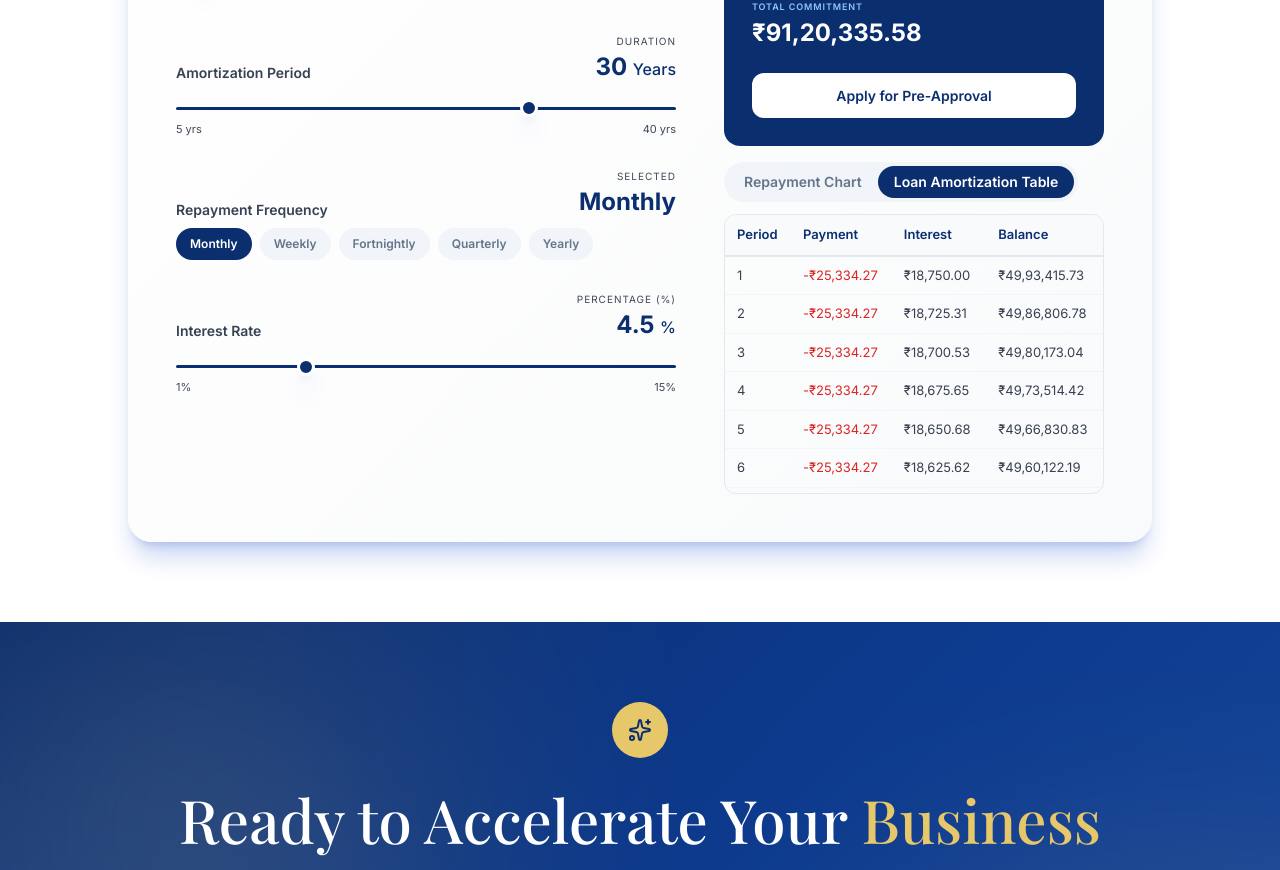
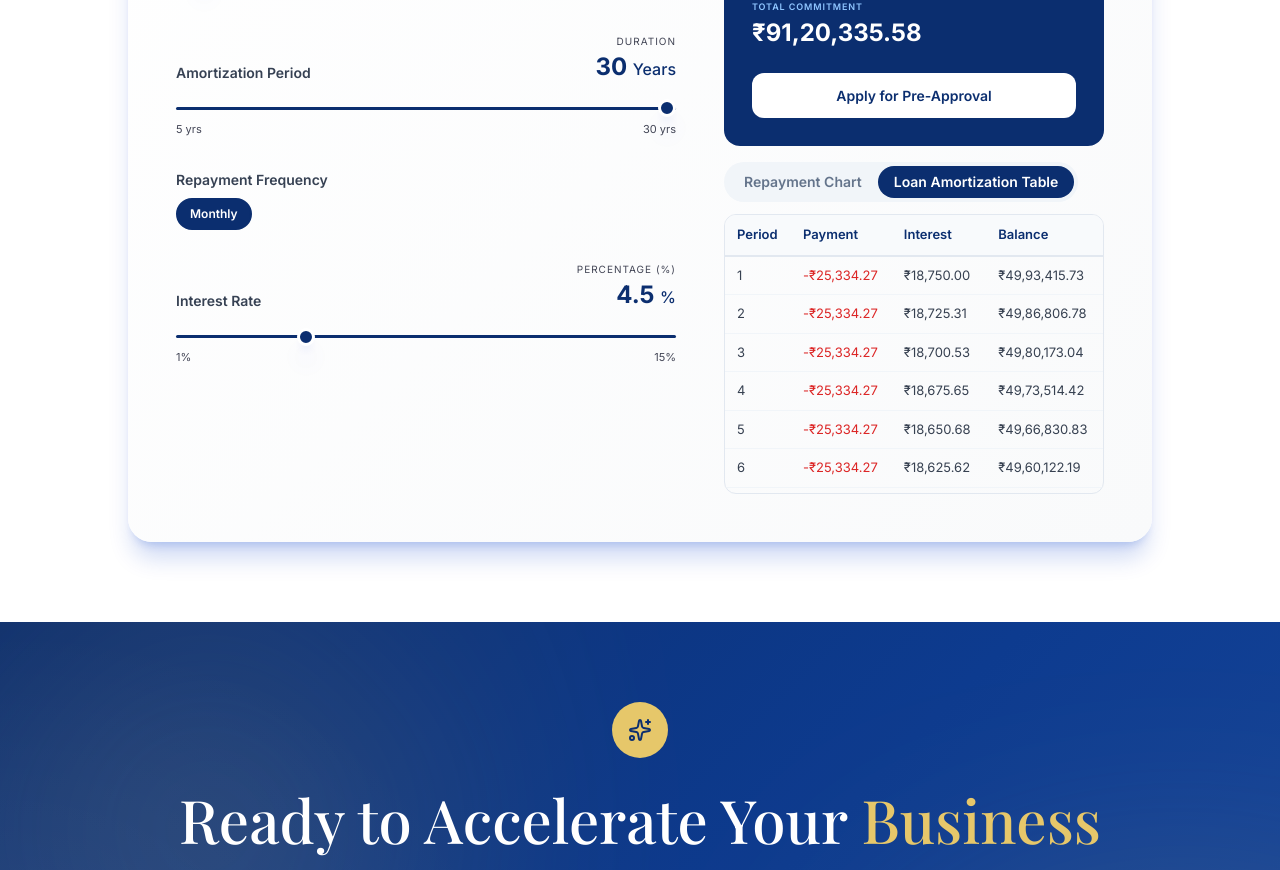
Before and after one commit to kaihatsuRONIT/pingal-capital-frontend, a Next.js app: page / in a window 1280 px wide. Shown: the part 2142-3012 px from the top of the page. Built offline with nearby package versions, Linux system fonts and the light colour scheme; a web font is replaced by a local one.

Commit message:
fix: calculator

```diff
--- a/src/components/Contact.jsx
+++ b/src/components/Contact.jsx
@@ -45,9 +45,9 @@ export default function ContactPage() {
     };
 
     const info = [
-        { icon: Phone, label: "Phone", value: "+91 98765 43210" },
+        { icon: Phone, label: "Phone", value: "+91 9999693669" },
         { icon: Mail, label: "Email", value: "info@pingalcapital.com" },
-        { icon: MapPin, label: "Office", value: "Noida, Uttar Pradesh, India" },
+        { icon: MapPin, label: "Office", value: "516 5th floor Wave Silver Tower Sector 18 Noida Gautam Buddha Nagar Uttar Pradesh 201301" },
         { icon: Clock, label: "Hours", value: "Mon – Sat, 9:00 AM – 6:00 PM" },
     ];
 
@@ -145,7 +145,7 @@ export default function ContactPage() {
                                             </p>
                                             <p
                                                 className="text-sm font-semibold text-[#0B2E6F]"
-                                                style={{ fontFamily: "Manrope, sans-serif" }}
+                                                style={{ fontFamily: "Manrope, sans-serif", maxWidth:"220px" }}
                                             >
                                                 {value}
                                             </p>
--- a/src/components/Home/EmiCalculator.jsx
+++ b/src/components/Home/EmiCalculator.jsx
@@ -101,10 +101,6 @@ export default function EMICalculator() {
 
   const frequencyConfig = {
     monthly: { label: 'Monthly', periodsPerYear: 12 },
-    weekly: { label: 'Weekly', periodsPerYear: 52 },
-    fortnightly: { label: 'Fortnightly', periodsPerYear: 26 },
-    quarterly: { label: 'Quarterly', periodsPerYear: 4 },
-    yearly: { label: 'Yearly', periodsPerYear: 1 },
   };
 
   const { emi, totalInterest, totalCommitment, schedule } = useMemo(() => {
@@ -244,14 +240,14 @@ export default function EMICalculator() {
                   type="range"
                   className="emi-slider"
                   min={5}
-                  max={40}
+                  max={30}
                   step={1}
                   value={duration}
                   onChange={(e) => setDuration(Number(e.target.value))}
                 />
                 <div className="flex justify-between font-inter mt-1" style={{ fontSize: "11px", color: "#434656" }}>
                   <span>5 yrs</span>
-                  <span>40 yrs</span>
+                  <span>30 yrs</span>
                 </div>
               </div>
 
@@ -262,12 +258,12 @@ export default function EMICalculator() {
                     Repayment Frequency
                   </span>
                   <div className="text-right">
-                    <div className="font-inter uppercase tracking-widest" style={{ fontSize: "10px", color: "#434656" }}>
+                    {/* <div className="font-inter uppercase tracking-widest" style={{ fontSize: "10px", color: "#434656" }}>
                       Selected
                     </div>
                     <div className="font-inter font-bold" style={{ fontSize: "24px", color: "#0B2E6F" }}>
                       {frequencyConfig[frequency].label}
-                    </div>
+                    </div> */}
                   </div>
                 </div>
                 <div className="flex gap-2 flex-wrap mt-2">
```
